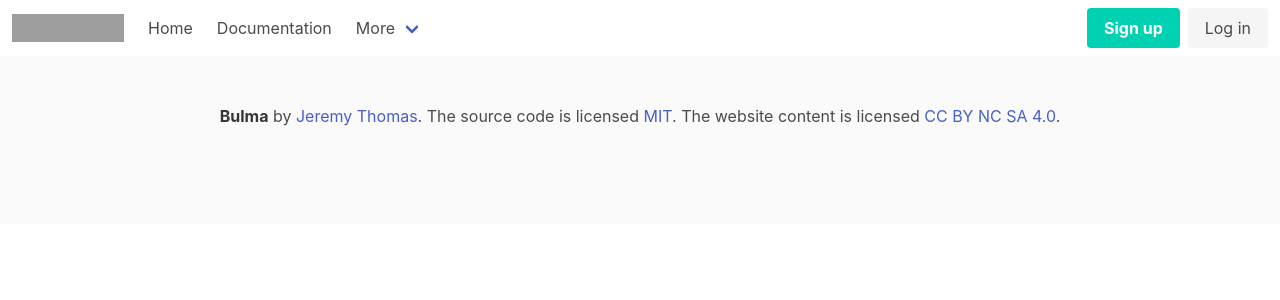
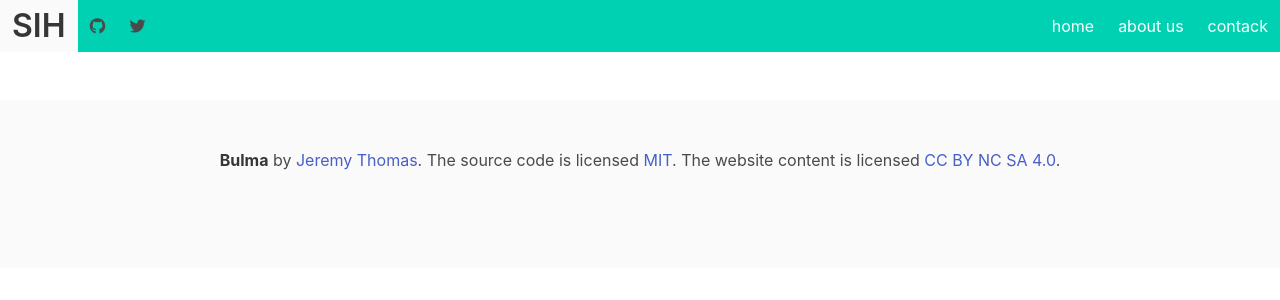
Before and after one commit to ked1108/SafeTV, a Flask app: template templates/base.html in a window 1280 px wide. Shown: the top 300 px of the page. Run offline with Flask 3, Linux system fonts and the light colour scheme; the template is opened without the code that fills it, so the values that code supplies are empty; some libraries are stand-ins or nearby versions; grey boxes are pictures that could not be loaded.

Commit message:
Navbar added | 👍

```diff
--- a/templates/base.html
+++ b/templates/base.html
@@ -4,69 +4,37 @@
     <meta charset="UTF-8">
     <meta name="viewport" content="width=device-width, initial-scale=1.0">
     <link rel="stylesheet" href="{{ url_for('static', filename='css/bulma.css') }}">
+    <script src="https://kit.fontawesome.com/81d64a0e52.js" crossorigin="anonymous"></script>
     {% block head %}{% endblock %}
 </head>
 <body>
-    <nav class="navbar" role="navigation" aria-label="main navigation">
-        <div class="navbar-brand">
-          <a class="navbar-item" href="https://bulma.io">
-            <img src="https://bulma.io/images/bulma-logo.png" width="112" height="28">
-          </a>
-
-          <a role="button" class="navbar-burger" aria-label="menu" aria-expanded="false" data-target="navbarBasicExample">
-            <span aria-hidden="true"></span>
-            <span aria-hidden="true"></span>
-            <span aria-hidden="true"></span>
-          </a>
+  <div class="block">
+    <nav class="navbar is-primary">
+        <div class="navbar-left">
+            <a href="#"class="navbar-item">
+                <h1 class="title is-9">SIH</h1>
+            </a>
         </div>
-
-        <div id="navbarBasicExample" class="navbar-menu">
-          <div class="navbar-start">
-            <a class="navbar-item">
-              Home
+        <div class="navbar-center navbar-menu">
+            <a href="#" class="navbar-item">
+                <span class="icon">
+                    <i class="fa-brands fa-github"></i>
+                </span>
+            </a>
+            <a href="#" class="navbar-item">
+                <span class="icon">
+                    <i class="fa-brands fa-twitter"></i>
+                </span>
             </a>
 
-            <a class="navbar-item">
-              Documentation
-            </a>
-
-            <div class="navbar-item has-dropdown is-hoverable">
-              <a class="navbar-link">
-                More
-              </a>
-
-              <div class="navbar-dropdown">
-                <a class="navbar-item">
-                  About
-                </a>
-                <a class="navbar-item">
-                  Jobs
-                </a>
-                <a class="navbar-item">
-                  Contact
-                </a>
-                <hr class="navbar-divider">
-                <a class="navbar-item">
-                  Report an issue
-                </a>
-              </div>
-            </div>
-          </div>
-
-          <div class="navbar-end">
-            <div class="navbar-item">
-              <div class="buttons">
-                <a class="button is-primary">
-                  <strong>Sign up</strong>
-                </a>
-                <a class="button is-light">
-                  Log in
-                </a>
-              </div>
-            </div>
-          </div>
         </div>
-      </nav>
+        <div class="navbar-end navbar-menu ">
+            <a href="#" class="navbar-item">home</a>
+            <a href="#" class="navbar-item">about us</a>
+            <a href="#" class="navbar-item">contack</a>
+        </div>
+    </nav>
+    </div>
     {% block body %}
     {% endblock %}
     <footer class="footer">
--- a/templates/index.html
+++ b/templates/index.html
@@ -12,5 +12,7 @@
 {% block body %}
 
 <h1>Fuck Vit</h1>
-<img src="{{ url_for('video_feed') }}" width="75%" height="50%">
+<div class="">
+    <img src="{{ url_for('video_feed') }}" width="75%" height="50%">
+</div>
 {% endblock %}
```
Also changed, not shown: static/Icon.svg (added).
